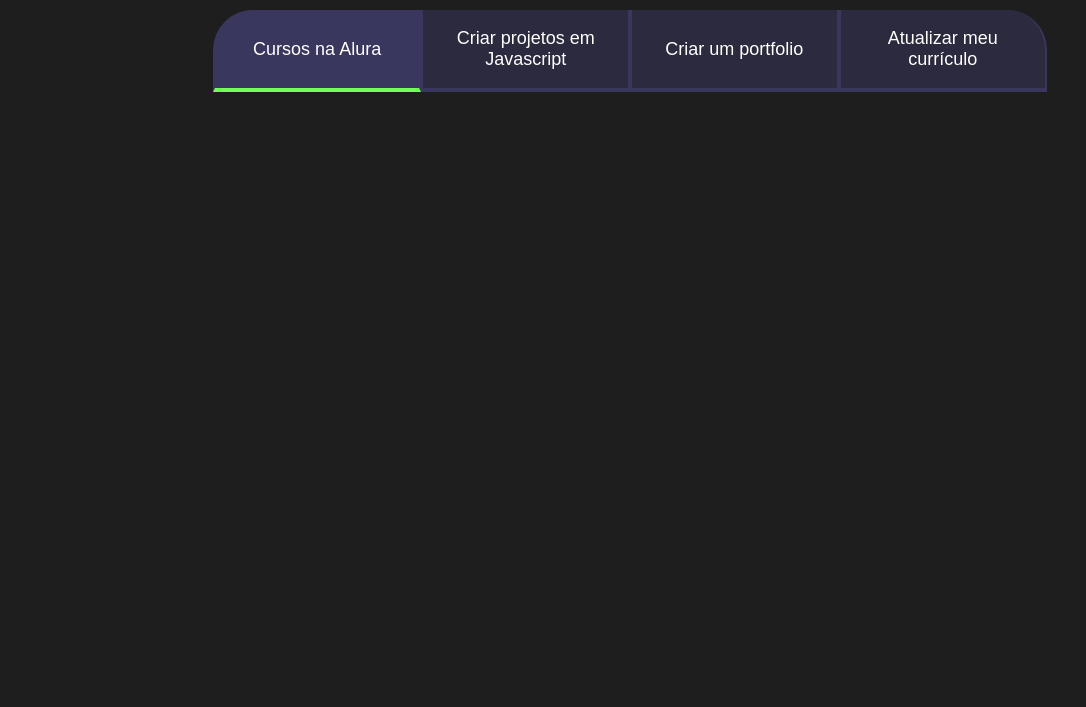
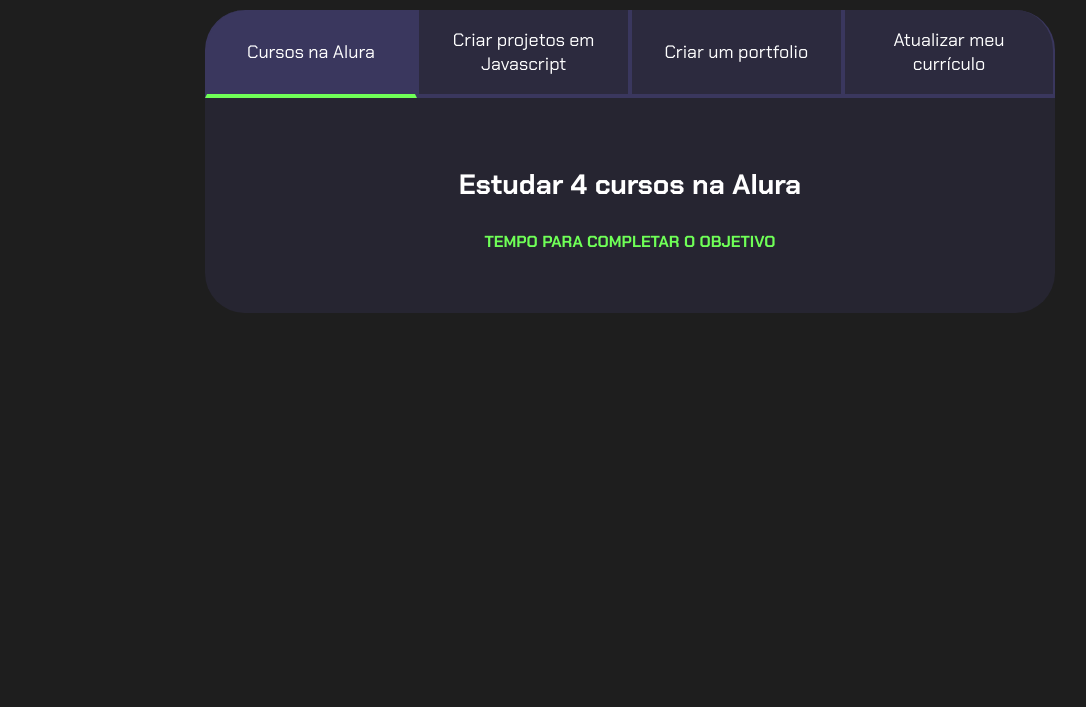
Before and after one commit to AlanaKotarski/Projeto-de-vida, a plain HTML site: page index.html in a window 1280 px wide. Shown: the part 93-800 px from the top of the page, without its empty margins (10-1096 px from the left). Drawn offline with Linux system fonts and the light colour scheme.

Commit message:
hljhkjhkh

```diff
--- a/index.html
+++ b/index.html
@@ -1,26 +1,41 @@
 <!DOCTYPE html>
 <html lang="pt-br">
 <head>
+    <meta charset="UTF-8">
+    <meta name="viewport" content="width=device-width, initial-scale=1.0">
+    <title>Meus objetivos do ano</title>
     <link rel="stylesheet" href="style.css">
-    <meta charset="UTF-8">
-    <meta http-equiv="X-UA-Compatible" content="IE=edge">
-    <meta name="viewport" content="width=device-width, initial-scale=1.0">
-
-
 </head>
 <body>
-
     <section class="conteudo-principal">
         <h2 class="titulo-principal">Meus Objetivos do ano<span>_</span></h2>
+        <div class="conteudo">
         <div class="botoes">
             <button class="botao ativo">Cursos na Alura</button>
             <button class="botao">Criar projetos em Javascript</button>
             <button class="botao">Criar um portfolio</button>
             <button class="botao">Atualizar meu currículo</button>
         </div>
+        <div class="abas-textos">
+            <div class="aba-conteudo ativo">
+                <h3 class="aba-conteudo-titulo-principal">Estudar 4 cursos na Alura</h3>
+                <h4 class="aba-conteudo-titulo-secundario">Tempo para completar o objetivo</h4>
+            </div>
+            <div class="aba-conteudo">
+                <h3 class="aba-conteudo-titulo-principal">Criar 5 projetos em Javascript</h3>
+                <h4 class="aba-conteudo-titulo-secundario">Tempo para completar o objetivo</h4>
+            </div>
+            <div class="aba-conteudo">
+                <h3 class="aba-conteudo-titulo-principal">Criar um portfolio com os meus 3 melhores projetos</h3>
+                <h4 class="aba-conteudo-titulo-secundario">Tempo para completar o objetivo</h4>
+            </div>
+            <div class="aba-conteudo">
+                <h3 class="aba-conteudo-titulo-principal">Atualizar meu curriculo com os certificados da Alura</h3>
+                <h4 class="aba-conteudo-titulo-secundario">Tempo para completar o objetivo</h4>
+            </div>
+        </div>
+    </div>
     </section>
     <script src="main.js"></script>
-
-
 </body>
 </html>
--- a/style.css
+++ b/style.css
@@ -15,6 +15,7 @@
     font-family: 'Chakra Petch', sans-serif;
 }
 
+
 .conteudo-principal {
     display: flex;
     flex-direction: column;
@@ -26,7 +27,7 @@
 }
 
 .titulo-principal {
-        text-align: center;
+    text-align: left;
     width: 100%;
     font-size: 32px;
 }
@@ -35,8 +36,9 @@
     color: var(--verde);
 }
 
+
 .botao {
-    font-family: "Crakra Petch", sans-serif;
+    font-family: 'Chakra Petch', sans-serif;
     background-color: var(--botao-inativo);
     color: var(--branco);
     display: flex;
@@ -49,16 +51,44 @@
     border-left: 2px solid var(--botao-ativo);
     border-right: 2px solid var(--botao-ativo);
     border-top: none;
+}
 
+.botao:first-child {
+    border-radius: 40px 40px 0 0;
 }
 
 .botoes {
     display: block;
 }
 
-.botao:first-child {
-    border-radius: 40px 40px 0 0;
+.botao.ativo{
+    background-color: var(--botao-ativo);
+    border-bottom: 4px solid var(--verde);
 }
+
+.abas-textos{
+    background-color: var(--texto-fundo);
+    padding: 40px;
+    border-radius: 0 0 40px 40px;
+}
+.aba-conteudo.ativo{
+    display:block;
+}
+
+.aba-conteudo{
+    display: none;
+}
+
+.aba-conteudo-titulo-principal{
+    font-size: 28px;
+    text-align: center;
+}
+.aba-conteudo-titulo-secundario{
+    text-align: center;
+    color: var(--verde);
+    text-transform: uppercase;
+}
+
 @media screen and (min-width: 768px) {
     .botoes {
         display: flex;
@@ -72,8 +102,3 @@
         border-radius: 0 40px 0 0;
     }
 }
-
-.ativo{
-    background-color: var(--botao-ativo);
-    border-bottom: 4px solid var(--verde);
-}
```
Lines whose indentation alone changed are shown as unchanged.
